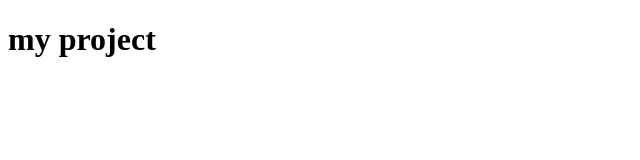
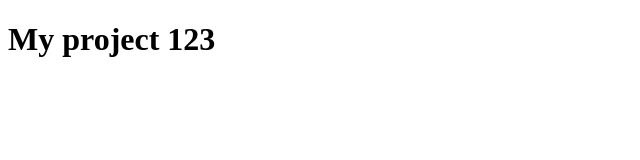
Before and after one commit to HiDmytro/my-project, a plain HTML site: page index.html in a window 1280 px wide. Shown: the whole page, without its empty margins (0-640 px from the left). Drawn offline with Linux system fonts and the light colour scheme.

Commit message:
Update index.html

```diff
--- a/index.html
+++ b/index.html
@@ -5,11 +5,11 @@
     <meta charset="UTF-8">
     <meta http-equiv="X-UA-Compatible" content="IE=edge">
     <meta name="viewport" content="width=device-width, initial-scale=1.0">
-    <title>my project</title>
+    <title>My project</title>
   </head>
 
   <body>
-    <h1>my project</h1>
+    <h1>My project 123</h1>
   </body>
 
 </html>
```
